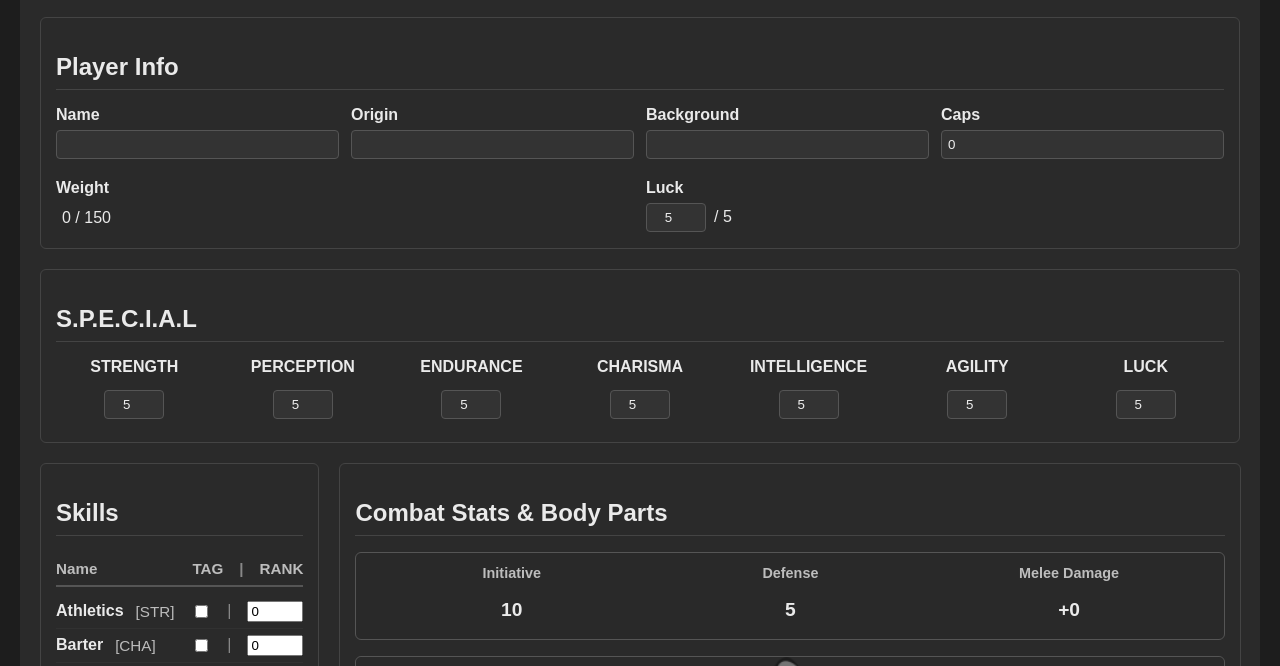
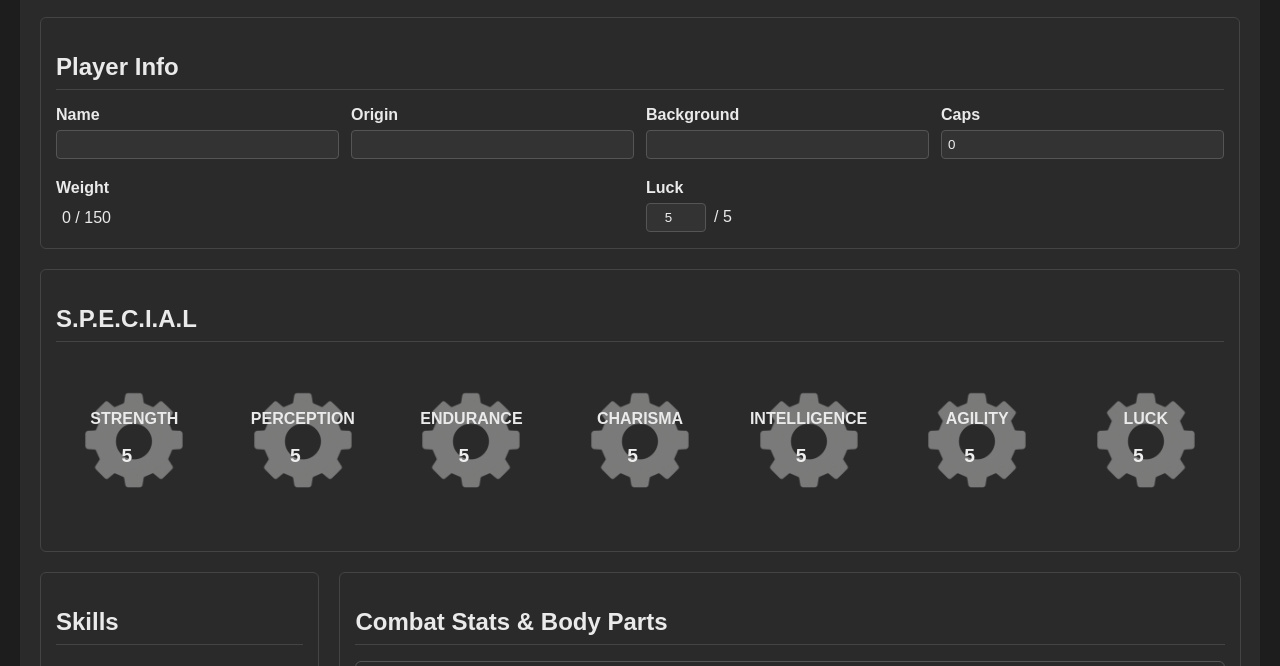
Before and after one commit to Pembium/FalloutPlayerSheet, a plain HTML site: page index.html in a window 1280 px wide. Shown: the part 98-764 px from the top of the page. Drawn offline with Linux system fonts and the light colour scheme.

Commit message:
Feature/ added cog icons to special stats

```diff
--- a/script.js
+++ b/script.js
@@ -241,29 +241,21 @@ function createSpecialFields() {
 
   const stats = Object.keys(character.special);
 
-  const labelRow = document.createElement("div");
-  labelRow.className = "special-row labels";
-
-  const inputRow = document.createElement("div");
-  inputRow.className = "special-row inputs";
+  const row = document.createElement("div");
+  row.className = "special-row";
 
   stats.forEach(stat => {
-    const labelCell = document.createElement("div");
-    labelCell.className = "special-cell";
-    labelCell.innerHTML = `<label class="special-label">${stat.toUpperCase()}</label>`;
-    labelRow.appendChild(labelCell);
-
-    const inputCell = document.createElement("div");
-    inputCell.className = "special-cell";
-    inputCell.innerHTML = `
+    const cell = document.createElement("div");
+    cell.className = "special-cell";
+    cell.innerHTML = `
+      <label class="special-label">${stat.charAt(0).toUpperCase() + stat.slice(1)}</label>
       <input class="special-input" type="number" min="1" max="10" value="${character.special[stat]}"
         onchange="updateSpecial('${stat}', this.value)">
     `;
-    inputRow.appendChild(inputCell);
+    row.appendChild(cell);
   });
 
-  section.appendChild(labelRow);
-  section.appendChild(inputRow);
+  section.appendChild(row);
 }
 
 function updateSpecial(stat, value) {
--- a/style.css
+++ b/style.css
@@ -72,21 +72,49 @@ section {
   flex-direction: column;
   align-items: center;
   justify-content: center;
+  background-image: url('./assets/Cog.png');
+  background-position: center;
+  background-repeat: no-repeat;
+  background-size: 120px 120px;
+  padding: 20px 10px;
+  position: relative;
+  min-height: 130px;
 }
 
 .special-label {
   font-weight: 700;
-  margin-bottom: 6px;
+  margin-bottom: 8px;
+  font-size: 1em;
+  text-transform: uppercase;
+  color: #eaeaea;
+  position: relative;
+  z-index: 1;
+  text-align: center;
+}
+
+.special-input-cell {
+  background-image: none;
+  padding: 0;
 }
 
 .special-input {
-  width: 60px;
+  width: 50px;
   text-align: center;
-  padding: 6px;
+  padding: 8px 6px;
   border-radius: 4px;
+  border: 1px solid transparent;
+  background: transparent;
+  color: #eee;
+  font-weight: 700;
+  font-size: 1.2em;
+  position: relative;
+  z-index: 1;
+}
+
+.special-input:focus {
+  background: rgba(51, 51, 51, 0.7);
   border: 1px solid #555;
-  background: #333;
-  color: #eee;
+  outline: none;
 }
 
 /* Weapons Section */
```
Also changed, not shown: assets/Cog.png (added).
